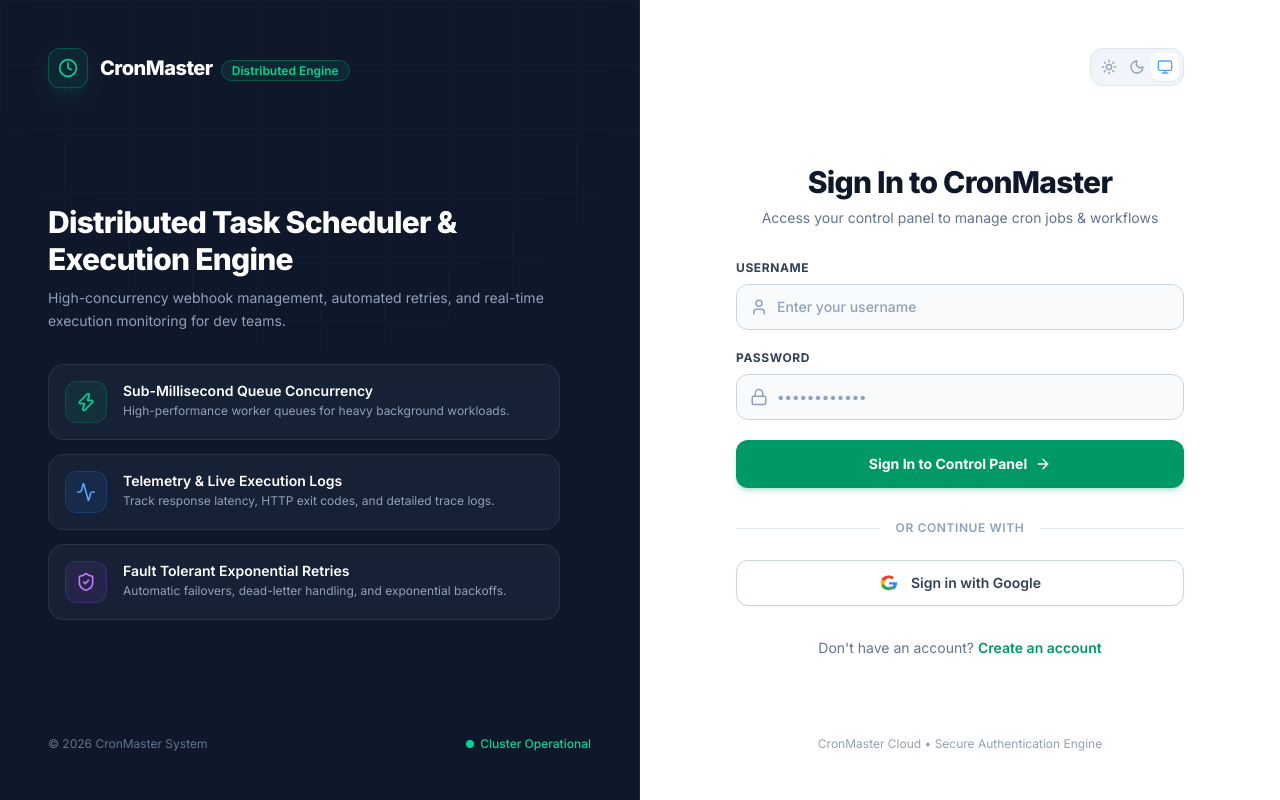
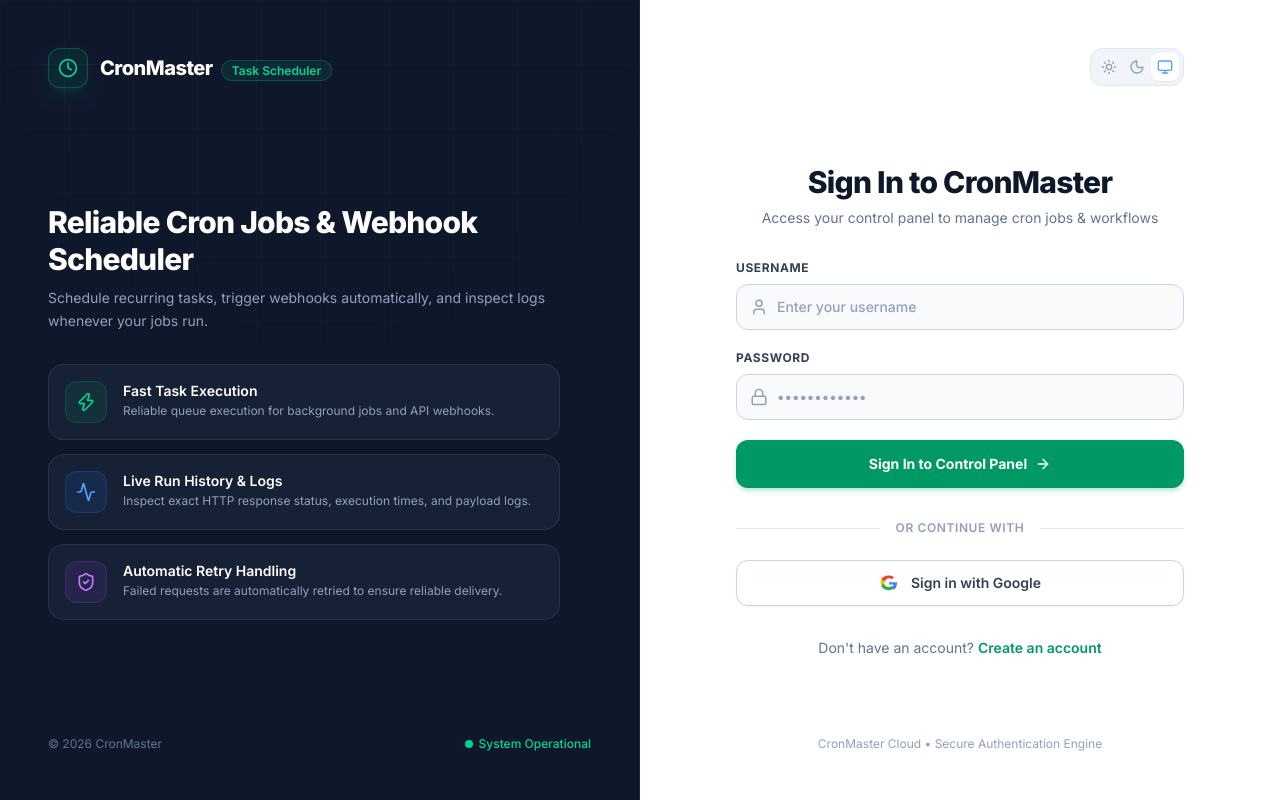
Before and after one commit to Jitendra-2848/Cron-Job-Scheduler, a React (Vite) app in the folder client/: page /login in a window 1280 px wide. Built offline with nearby package versions, Linux system fonts and the light colour scheme; no server answers.

Commit message:
feat: initialize authentication pages with locking

```diff
--- a/client/src/pages/Login.tsx
+++ b/client/src/pages/Login.tsx
@@ -63,7 +63,7 @@ const Login: React.FC = () => {
           <div>
             <span className="font-extrabold text-xl tracking-tight text-white">CronMaster</span>
             <span className="ml-2 text-xs font-semibold px-2.5 py-0.5 rounded-full bg-emerald-500/10 border border-emerald-500/30 text-emerald-400">
-              Distributed Engine
+              Task Scheduler
             </span>
           </div>
         </div>
@@ -72,10 +72,10 @@ const Login: React.FC = () => {
         <div className="relative z-10 my-auto space-y-6 max-w-lg">
           <div className="space-y-2">
             <h2 className="text-3xl font-extrabold tracking-tight text-white leading-tight">
-              Distributed Task Scheduler & Execution Engine
+              Reliable Cron Jobs & Webhook Scheduler
             </h2>
             <p className="text-sm text-slate-400 leading-relaxed">
-              High-concurrency webhook management, automated retries, and real-time execution monitoring for dev teams.
+              Schedule recurring tasks, trigger webhooks automatically, and inspect logs whenever your jobs run.
             </p>
           </div>
 
@@ -85,8 +85,8 @@ const Login: React.FC = () => {
                 <Zap className="w-5 h-5" />
               </div>
               <div>
-                <h3 className="text-sm font-semibold text-white">Sub-Millisecond Queue Concurrency</h3>
-                <p className="text-xs text-slate-400 mt-0.5">High-performance worker queues for heavy background workloads.</p>
+                <h3 className="text-sm font-semibold text-white">Fast Task Execution</h3>
+                <p className="text-xs text-slate-400 mt-0.5">Reliable queue execution for background jobs and API webhooks.</p>
               </div>
             </div>
 
@@ -95,8 +95,8 @@ const Login: React.FC = () => {
                 <Activity className="w-5 h-5" />
               </div>
               <div>
-                <h3 className="text-sm font-semibold text-white">Telemetry & Live Execution Logs</h3>
-                <p className="text-xs text-slate-400 mt-0.5">Track response latency, HTTP exit codes, and detailed trace logs.</p>
+                <h3 className="text-sm font-semibold text-white">Live Run History & Logs</h3>
+                <p className="text-xs text-slate-400 mt-0.5">Inspect exact HTTP response status, execution times, and payload logs.</p>
               </div>
             </div>
 
@@ -105,8 +105,8 @@ const Login: React.FC = () => {
                 <ShieldCheck className="w-5 h-5" />
               </div>
               <div>
-                <h3 className="text-sm font-semibold text-white">Fault Tolerant Exponential Retries</h3>
-                <p className="text-xs text-slate-400 mt-0.5">Automatic failovers, dead-letter handling, and exponential backoffs.</p>
+                <h3 className="text-sm font-semibold text-white">Automatic Retry Handling</h3>
+                <p className="text-xs text-slate-400 mt-0.5">Failed requests are automatically retried to ensure reliable delivery.</p>
               </div>
             </div>
           </div>
@@ -114,10 +114,10 @@ const Login: React.FC = () => {
 
         {/* Footer */}
         <div className="relative z-10 text-xs text-slate-500 flex items-center justify-between">
-          <span>&copy; {new Date().getFullYear()} CronMaster System</span>
+          <span>&copy; {new Date().getFullYear()} CronMaster</span>
           <span className="flex items-center gap-1.5 text-emerald-400 font-medium">
             <span className="w-2 h-2 rounded-full bg-emerald-400 animate-pulse" />
-            Cluster Operational
+            System Operational
           </span>
         </div>
       </div>
--- a/client/src/pages/Register.tsx
+++ b/client/src/pages/Register.tsx
@@ -277,19 +277,19 @@ const Register: React.FC = () => {
                     <div className="space-y-3 pt-2">
                         <div className="flex items-center gap-3 text-sm text-slate-300">
                             <CheckCircle2 className="w-5 h-5 text-emerald-400 shrink-0" />
-                            <span>Standard 5-part cron syntax expression support</span>
+                            <span>Standard 5-part cron schedule expressions (* * * * *)</span>
                         </div>
                         <div className="flex items-center gap-3 text-sm text-slate-300">
                             <CheckCircle2 className="w-5 h-5 text-emerald-400 shrink-0" />
-                            <span>Automated exponential backoff retries on failed webhooks</span>
+                            <span>Automatic retries when your webhook returns an error</span>
                         </div>
                         <div className="flex items-center gap-3 text-sm text-slate-300">
                             <CheckCircle2 className="w-5 h-5 text-emerald-400 shrink-0" />
-                            <span>HTTP Method configuration (GET, POST, PUT, DELETE) with custom JSON payloads</span>
+                            <span>Full HTTP method support (GET, POST, PUT, DELETE) with custom payloads</span>
                         </div>
                         <div className="flex items-center gap-3 text-sm text-slate-300">
                             <CheckCircle2 className="w-5 h-5 text-emerald-400 shrink-0" />
-                            <span>High-availability persistence & automated worker queue</span>
+                            <span>Persistent job history and background task processing</span>
                         </div>
                     </div>
                 </div>
```
